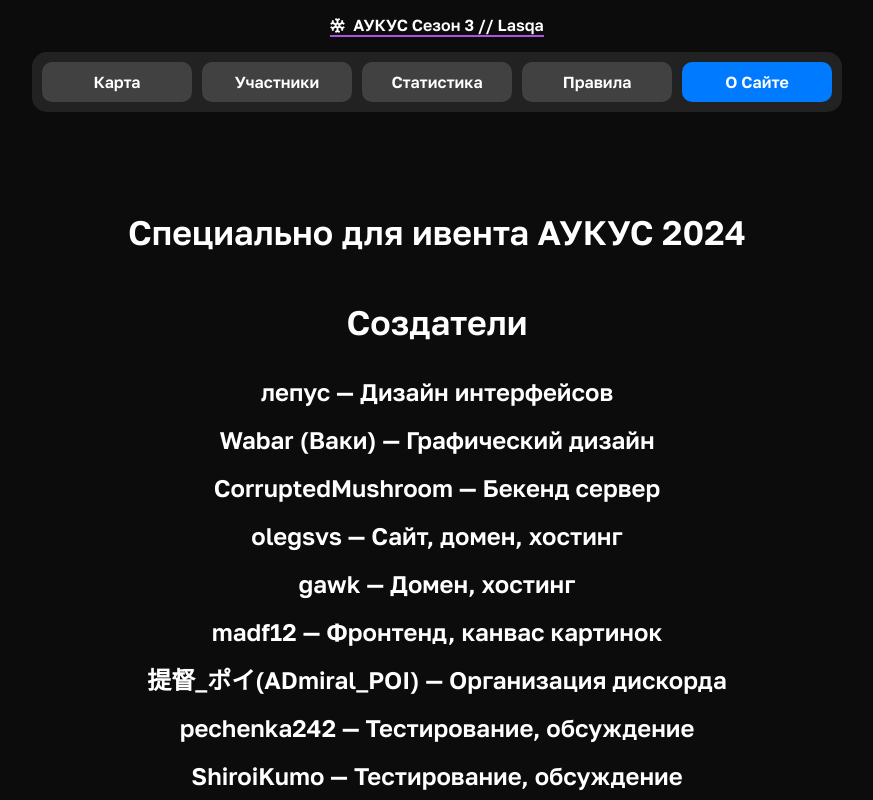
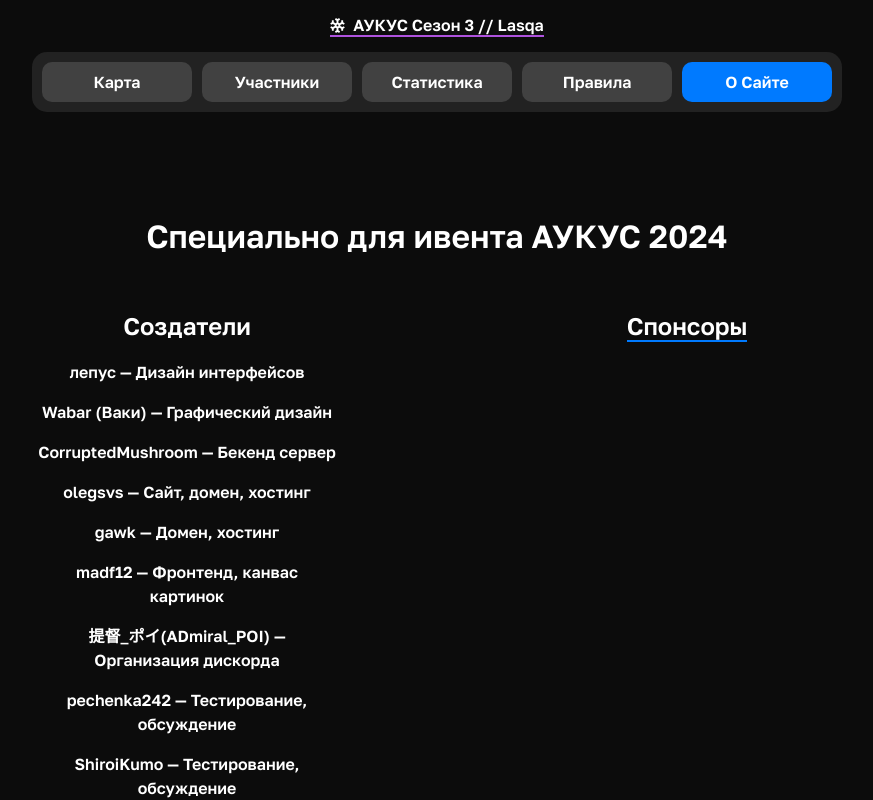
Before and after one commit to i7d3v3l0p3r/aukus-frontend, a React (Create React App) app: page /about in a window 1280 px wide. Shown: the top 800 px of the page, without its empty margins (203-1076 px from the left). Built offline with nearby package versions, Linux system fonts and the light colour scheme.

Commit message:
Update about page

```diff
--- a/src/pages/about/components/AboutContent.tsx
+++ b/src/pages/about/components/AboutContent.tsx
@@ -1,40 +1,65 @@
-import { Box, Typography } from '@mui/material'
+import { Box, Link, Typography } from '@mui/material'
+import LinkSpan from 'components/LinkSpan'
+import { Color } from 'utils/types'
+
+const creators = [
+  'лепус — Дизайн интерфейсов',
+  'Wabar (Ваки) — Графический дизайн',
+  'CorruptedMushroom — Бекенд сервер',
+  'olegsvs — Сайт, домен, хостинг',
+  'gawk — Домен, хостинг',
+  'madf12 — Фронтенд, канвас картинок',
+  '提督_ポイ(ADmiral_POI) — Организация дискорда',
+  'pechenka242 — Тестирование, обсуждение',
+  'ShiroiKumo — Тестирование, обсуждение',
+  'Virtuoz — Обсуждение, идеи',
+  'mapcar — Фронтенд, огранизация',
+]
+
+const sponsors: String[] = []
 
 export default function AboutContent() {
   return (
     <Box display="flex" justifyContent="center">
-      <Box textAlign={'center'}>
-        <Typography variant="h4">Специально для ивента АУКУС 2024</Typography>
-        <Box marginTop={6} />
-        <Typography variant="h4">Создатели</Typography>
-        <Box marginTop={4} />
-        <Typography variant="h5">лепус — Дизайн интерфейсов</Typography>
-        <Box marginTop={2} />
-        <Typography variant="h5">Wabar (Ваки) — Графический дизайн</Typography>
-        <Box marginTop={2} />
-        <Typography variant="h5">CorruptedMushroom — Бекенд сервер</Typography>
-        <Box marginTop={2} />
-        <Typography variant="h5">olegsvs — Сайт, домен, хостинг</Typography>
-        <Box marginTop={2} />
-        <Typography variant="h5">gawk — Домен, хостинг</Typography>
-        <Box marginTop={2} />
-        <Typography variant="h5">madf12 — Фронтенд, канвас картинок</Typography>
-        <Box marginTop={2} />
-        <Typography variant="h5">
-          提督_ポイ(ADmiral_POI) — Организация дискорда
+      <Box textAlign={'center'} width={'800px'}>
+        <Typography fontSize={'32px'} fontWeight={600}>
+          Специально для ивента АУКУС 2024
         </Typography>
-        <Box marginTop={2} />
-        <Typography variant="h5">
-          pechenka242 — Тестирование, обсуждение
-        </Typography>
-        <Box marginTop={2} />
-        <Typography variant="h5">
-          ShiroiKumo — Тестирование, обсуждение
-        </Typography>
-        <Box marginTop={2} />
-        <Typography variant="h5">Virtuoz — Обсуждение, идеи</Typography>
-        <Box marginTop={2} />
-        <Typography variant="h5">mapcar — Фронтенд, огранизация</Typography>
+        <Box marginTop={6} display={'flex'} justifyContent={'space-between'}>
+          <Box width={'300px'}>
+            <Box marginBottom={2}>
+              <Typography fontSize={'24px'}>Создатели</Typography>
+            </Box>
+
+            {creators.map((item, index) => {
+              return (
+                <Box marginTop={2} key={index}>
+                  <Typography fontSize={'16px'}>{item}</Typography>
+                </Box>
+              )
+            })}
+          </Box>
+
+          <Box width={'300px'}>
+            <Box marginBottom={2} fontSize={'24px'}>
+              <Link
+                href="https://boosty.to/aukus"
+                rel="noopener nereferrer"
+                target="_blanc"
+              >
+                <LinkSpan color={Color.blue}>Спонсоры</LinkSpan>
+              </Link>
+            </Box>
+
+            {sponsors.map((item, index) => {
+              return (
+                <Box marginTop={2} key={index}>
+                  <Typography fontSize={'16px'}>{item}</Typography>
+                </Box>
+              )
+            })}
+          </Box>
+        </Box>
       </Box>
     </Box>
   )
```
